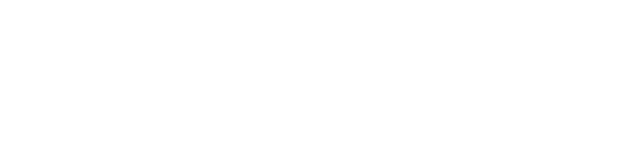
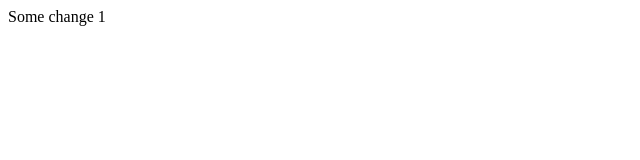
Before and after one commit to IlyaUman/dz-NodeJS, a plain HTML site: page index.html in a window 1280 px wide. Shown: the whole page, without its empty margins (0-640 px from the left). Drawn offline with Linux system fonts and the light colour scheme.

Commit message:
Corrected

```diff
--- a/index.html
+++ b/index.html
@@ -7,6 +7,6 @@
 	<title>Document</title>
 </head>
 <body>
-
+	<div>Some change 1</div>
 </body>
 </html>
```
